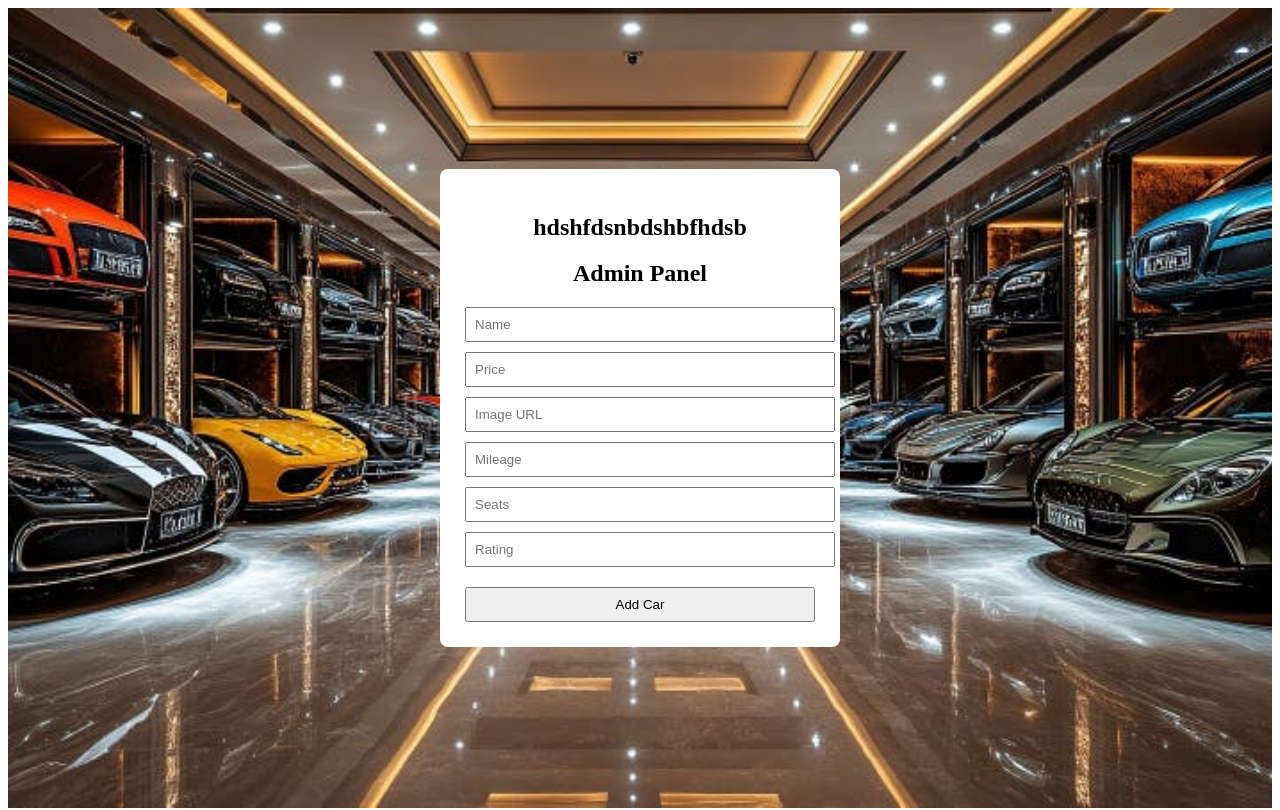
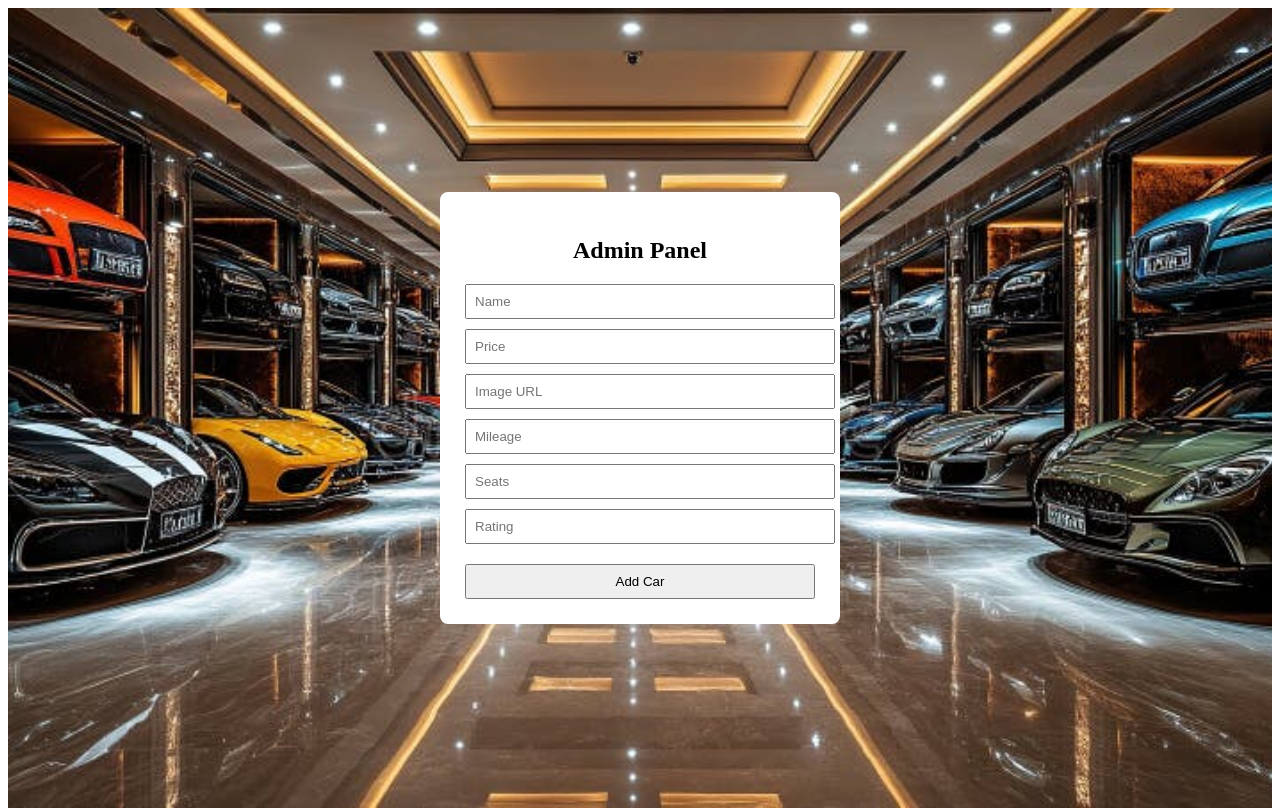
Before and after one commit to Ajay3725/Ajay-Car-Rental-System, a Next.js app: page /admin in a window 1280 px wide. Shown: the top 810 px of the page. Built offline with nearby package versions, Linux system fonts and the light colour scheme.

Commit message:
01update

```diff
--- a/app/admin/page.tsx
+++ b/app/admin/page.tsx
@@ -88,7 +88,7 @@ export default function Admin() {
 
       <div className="oiiiii">
         <div className="adminBox">
-          <h2>hdshfdsnbdshbfhdsb</h2>
+
           <h2>Admin Panel</h2>
 
           <input placeholder="Name" onChange={(e) => setName(e.target.value)} onKeyDown={(e) => e.key === 'Enter' && addCar()} />
```
